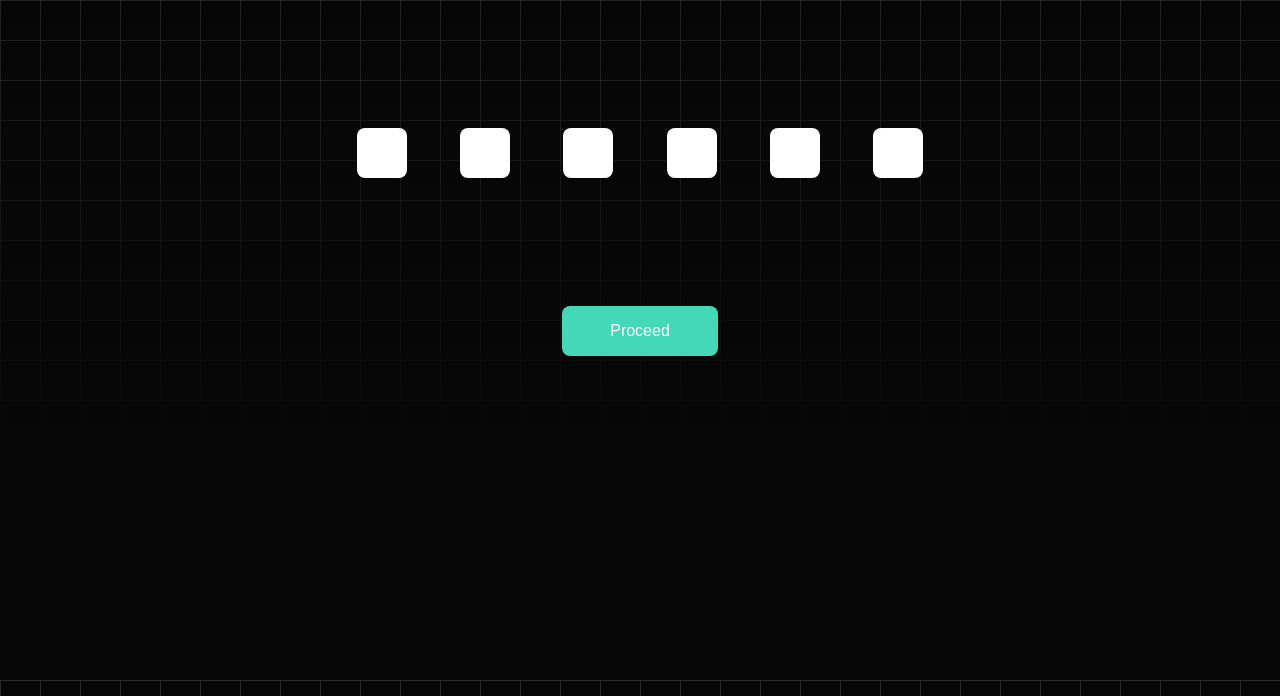
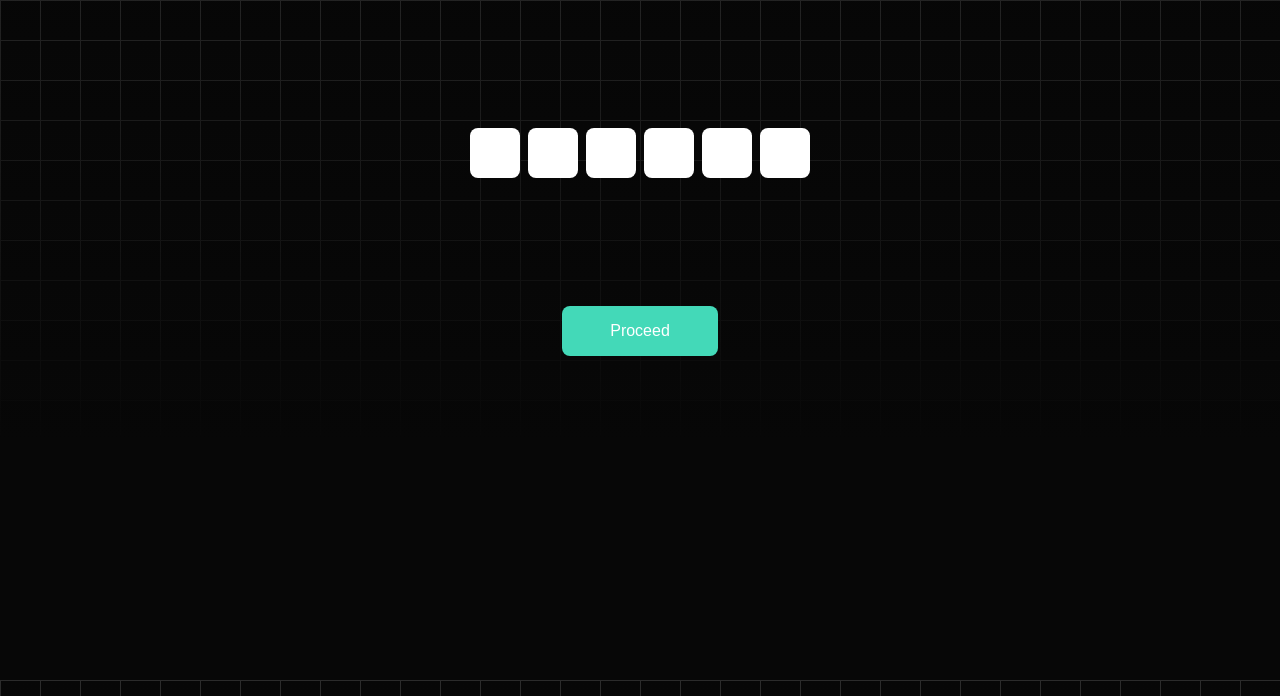
Before and after one commit to khaled1018/OTP-Verification, a plain HTML site: page index.html in a window 1280 px wide. Shown: the part 120-816 px from the top of the page. Drawn offline with Linux system fonts and the light colour scheme.

Commit message:
Decrease margin between inputs

```diff
--- a/style.css
+++ b/style.css
@@ -40,7 +40,7 @@ h1 {
 input {
   width: 50px;
   height: 50px;
-  margin: 0 2em;
+  margin: 0 0.3em;
   border: none;
   border-radius: 8px;
   text-align: center;
```
